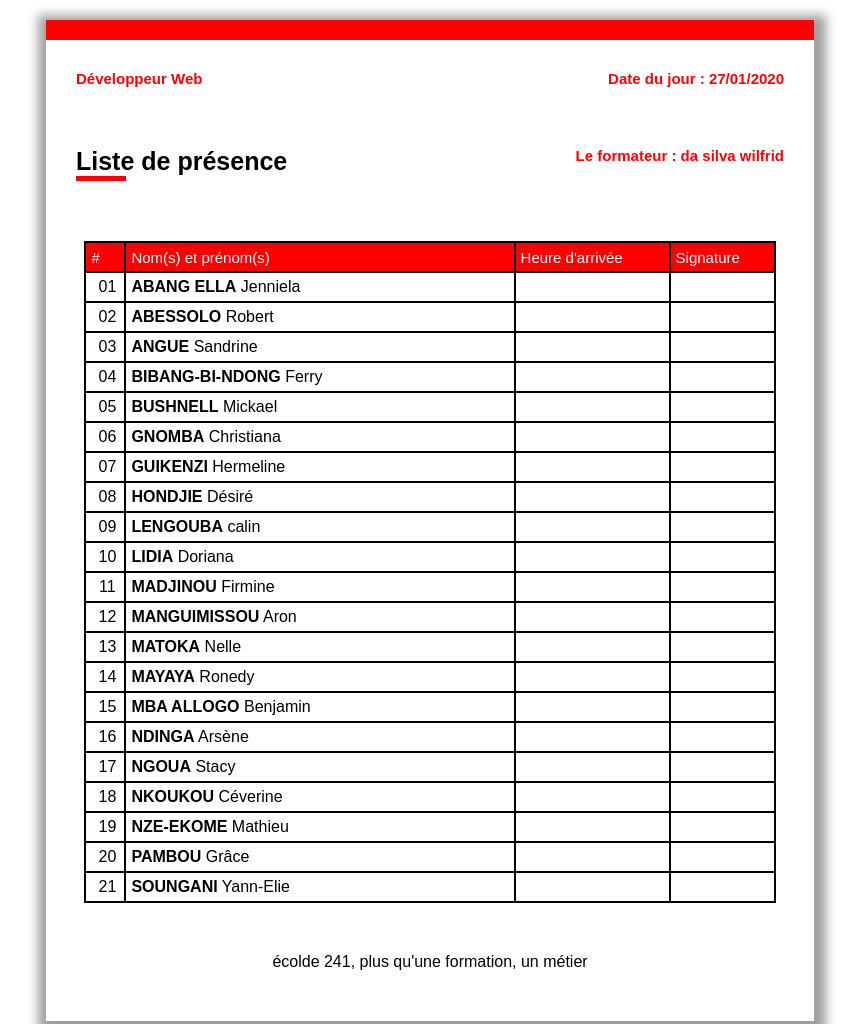
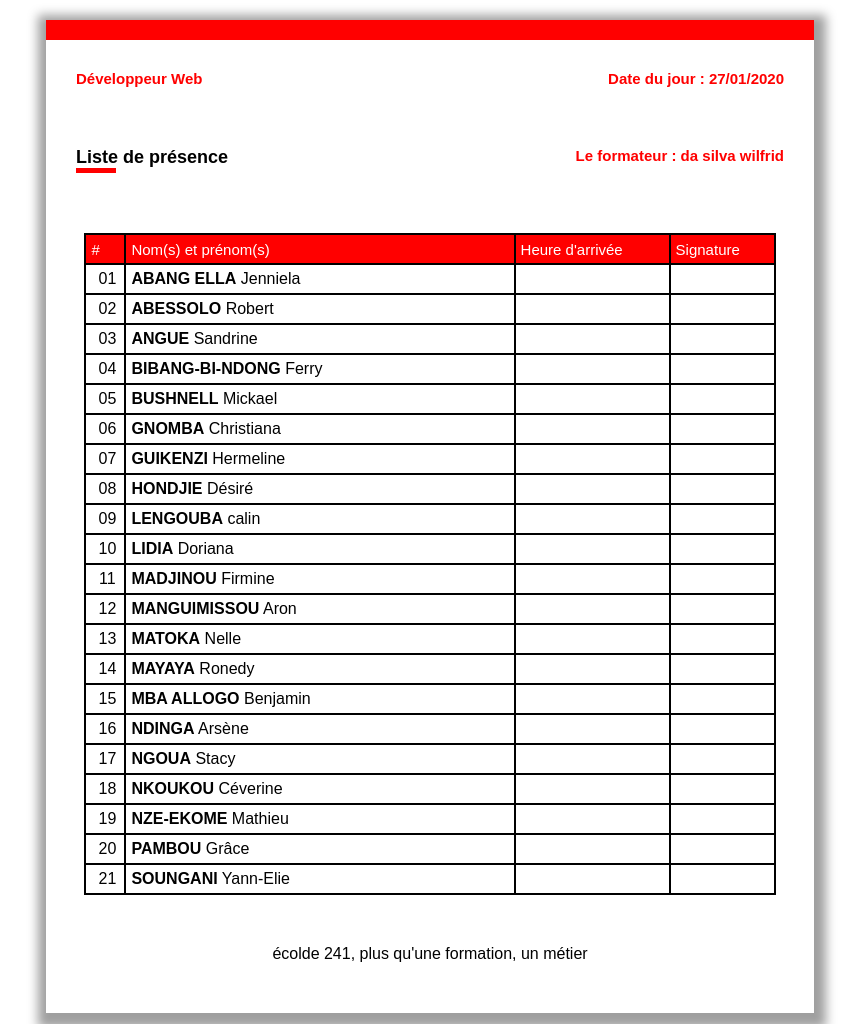
Before and after one commit to rockmoonlie/redtable, a plain HTML site: page index.html in a window 1280 px wide. Shown: the top 1024 px of the page, without its empty margins (210-1073 px from the left). Drawn offline with Linux system fonts and the light colour scheme.

Commit message:
css changed

```diff
--- a/style.css
+++ b/style.css
@@ -37,14 +37,14 @@ nav{
 }
 
 .div2 h1:first-child{
-    font-size: 25px;
+    font-size: 18px;
     font-weight:900;
 }
 
 .div2 h1:first-child::after{
     content:"";
     display: block;
-    width: 50px;
+    width: 40px;
     border-bottom:5px solid red ;
 
 }
```
